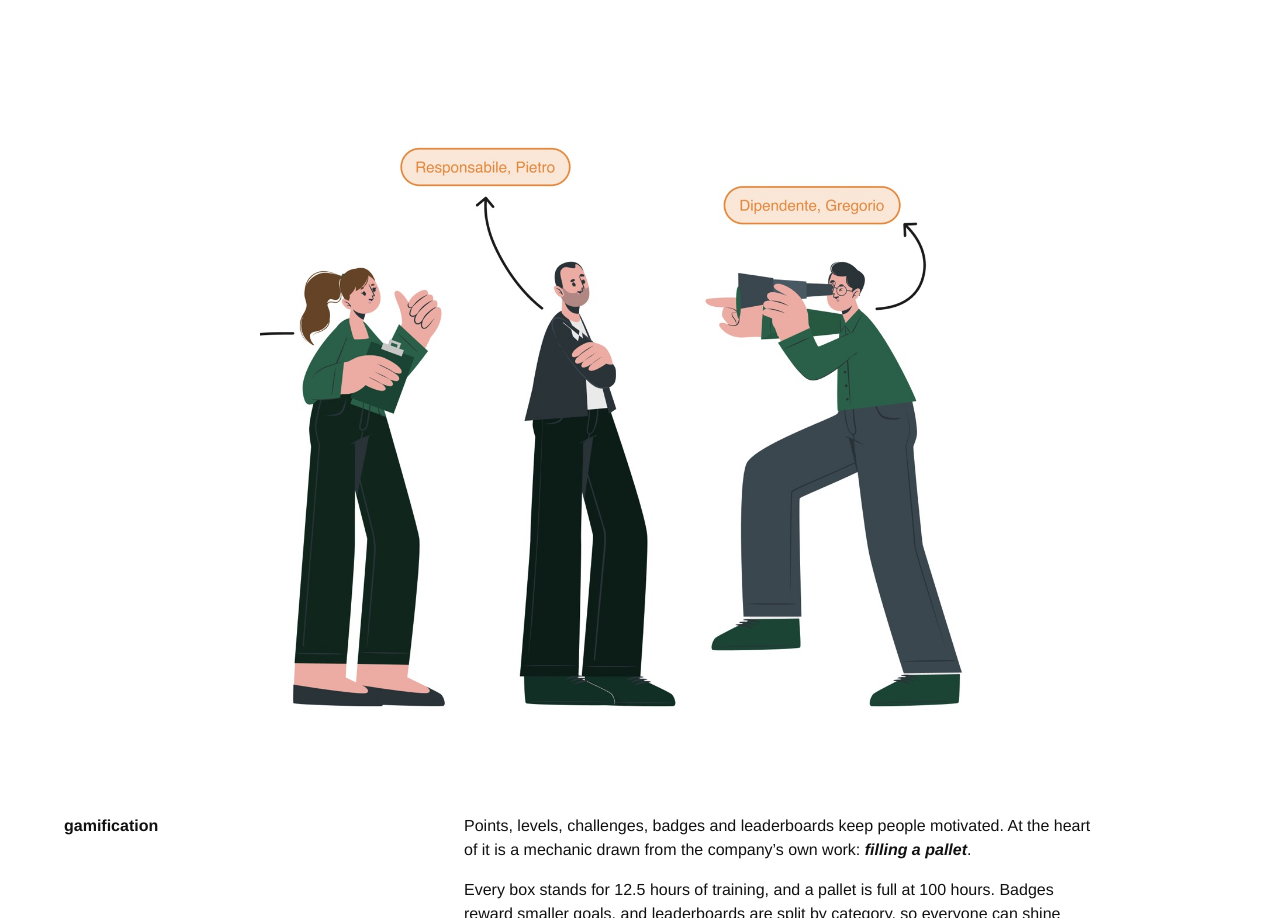
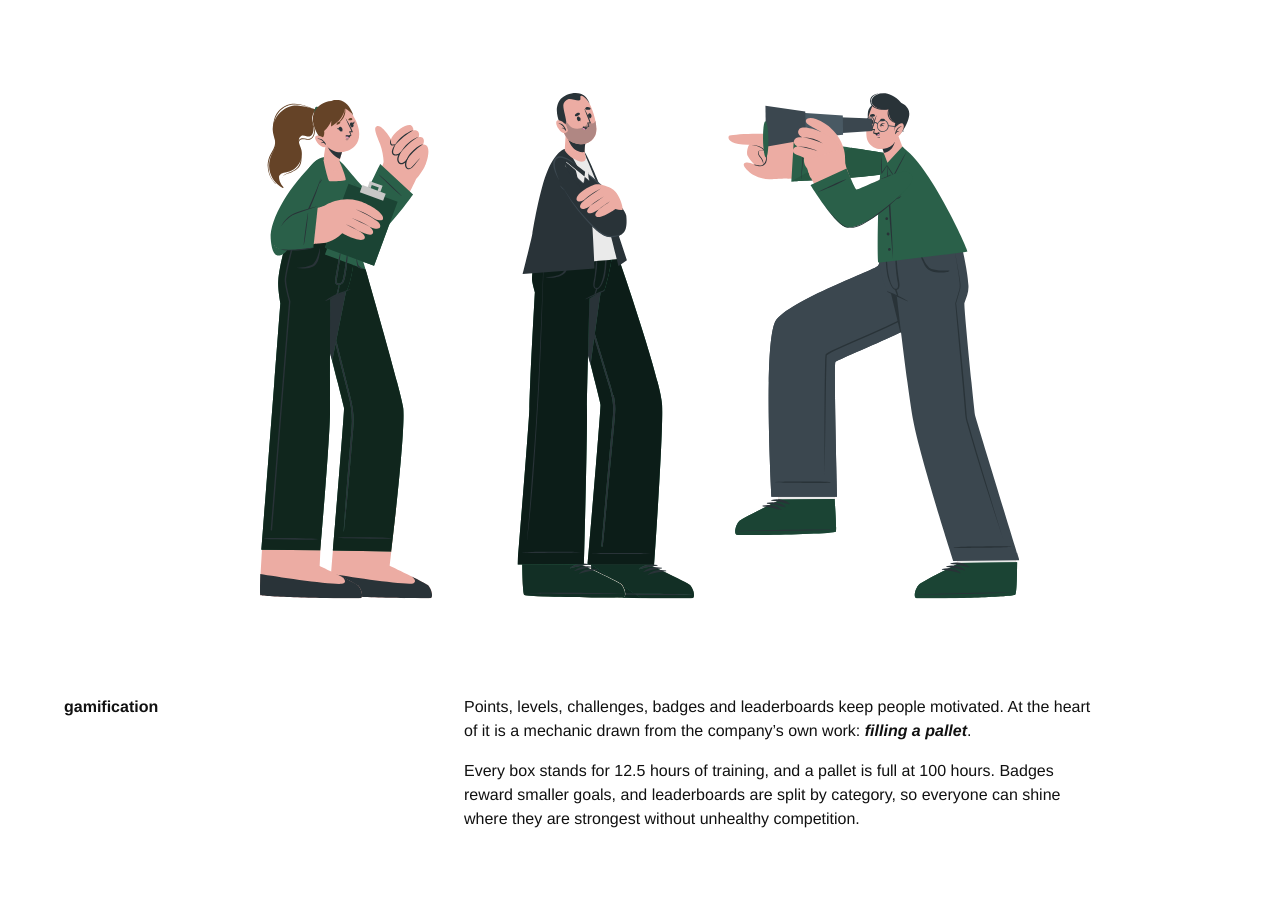
Before and after one commit to designsaras/saraseu.github.io, a plain HTML site: page maeus.html in a window 1280 px wide. Shown: the part 3429-4347 px from the top of the page. Drawn offline with Linux system fonts and the light colour scheme; a web font is replaced by a local one.

Commit message:
Maeus: use the clean vector personas illustration
Co-Authored-By: Claude Opus 5.5 <noreply@anthropic.com>

```diff
--- a/maeus.html
+++ b/maeus.html
@@ -172,10 +172,10 @@
 
       <figure class="media narrow">
         <img
-          src="images/maeus/personas.jpg"
-          alt="Illustration of the three personas: Emma from HR, Pietro the manager with arms crossed, and Gregorio the employee looking through binoculars."
-          width="1300"
-          height="1070"
+          src="images/maeus/personas.svg"
+          alt="Illustration of the three personas: Emma from HR holding a clipboard, Pietro the manager with arms crossed, and Gregorio the employee looking through binoculars."
+          width="795"
+          height="529"
           loading="lazy"
         />
       </figure>
```
Also changed, not shown: images/maeus/personas.jpg (deleted), images/maeus/personas.svg (added).
